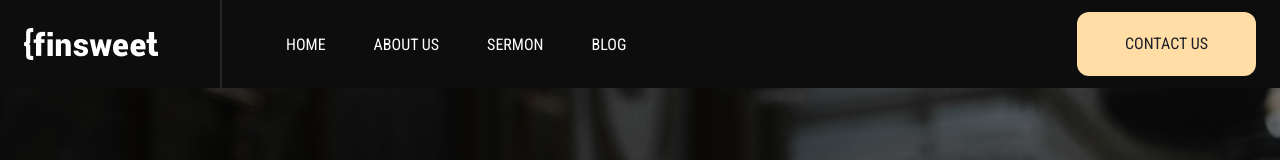
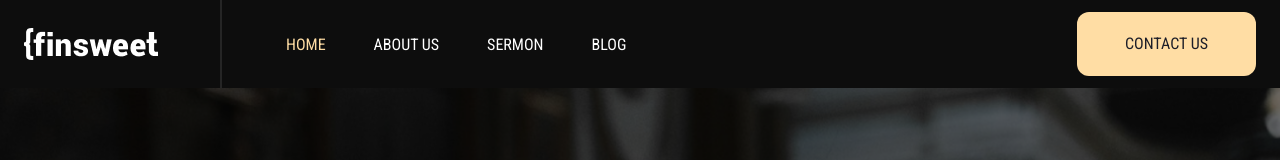
Before and after one commit to dev-mehedihassan/finsweet-tailwind, a React (Vite) app: page / in a window 1280 px wide. Shown: the top 160 px of the page. Built offline with nearby package versions, Linux system fonts and the light colour scheme.

Commit message:
navbar path active state added

```diff
--- a/src/components/layouts/Navbar.jsx
+++ b/src/components/layouts/Navbar.jsx
@@ -7,10 +7,12 @@ import { menuData } from '../../dummyData/menuData'
 import { FaBars } from "react-icons/fa6";
 import { IoClose } from "react-icons/io5";
 import { AnimatePresence, motion } from 'framer-motion'
-import { NavLink } from 'react-router-dom'
+import { NavLink, useLocation } from 'react-router-dom'
 
 const Navbar = () => {
     const [isOpen, setIsOpen] = useState(false);
+
+    const pathname = useLocation()
 
   return (
     <>
@@ -24,7 +26,7 @@ const Navbar = () => {
                     <ul className="hidden lg:flex items-center gap-12">
                         {menuData.map((item, index) =>(
                             <li key={index}>
-                                <NavLink to={item.url} className="font-normal text-base uppercase text-white font-roboto hover:text-brand-peach transition-colors">
+                                <NavLink to={item.url} className={`font-normal text-base uppercase font-roboto hover:text-brand-peach transition-colors ${item.url === pathname.pathname ? 'text-brand-peach' : 'text-white'}`}>
                                     {item.label}
                                 </NavLink>
                             </li>
```
